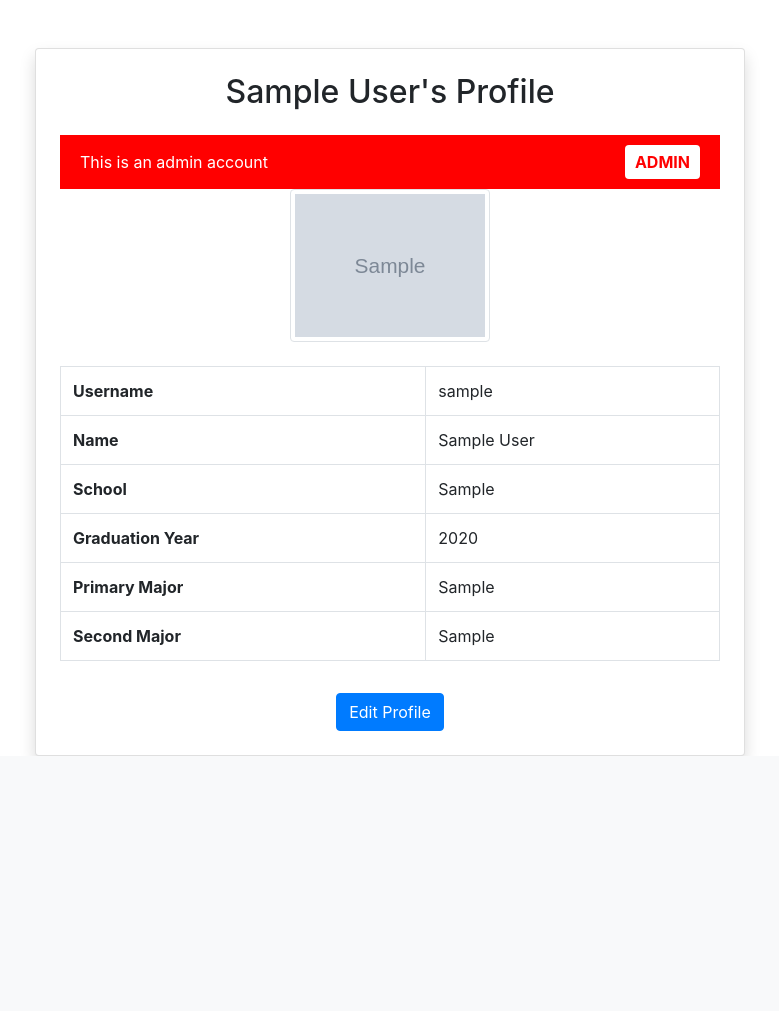
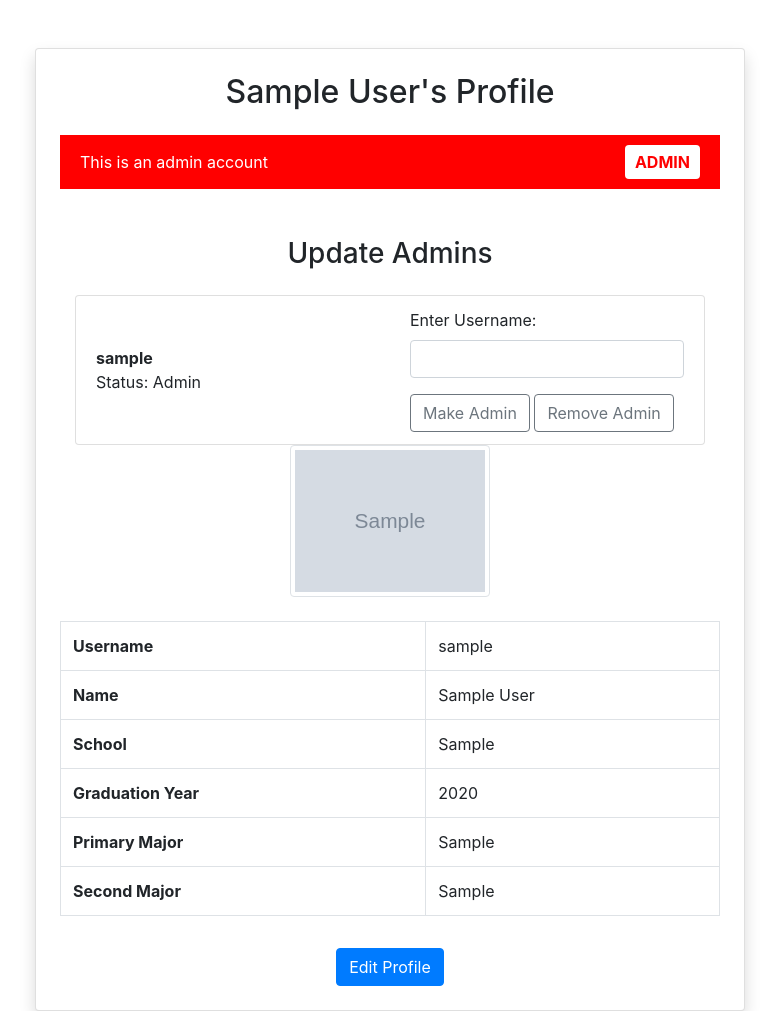
Before and after one commit to CSCI3356-Fall2024/Electronic-Eagles, a Django app: page /profile/ in a window 1280 px wide. Shown: the part 56-1067 px from the top of the page, without its empty margins (250-1029 px from the left). Before the commit the page ends 812 px from the top, so only its background shows below. Run offline with Django 5.2, Linux system fonts and the light colour scheme; a user stored in the database is signed in; tables that the repository leaves empty hold one stand-in row (values such as "Sample post"); grey boxes marked "Sample" are stand-in pictures.

Commit message:
Added Admin Button

```diff
--- a/delivery3/app/models.py
+++ b/delivery3/app/models.py
@@ -2,6 +2,8 @@ from django.db import models
 from django.contrib.auth.models import User
 from django.db.models.signals import post_save
 from django.dispatch import receiver
+from django.core.exceptions import ValidationError
+
 
 class UserProfile(models.Model):
     user = models.OneToOneField(User, on_delete=models.CASCADE)
--- a/delivery3/app/templates/profile.html
+++ b/delivery3/app/templates/profile.html
@@ -16,7 +16,42 @@
                         <span>This is an admin account</span>
                         <span class="admin-tag">ADMIN</span>
                     </div>
-                    {% endif %}
+
+                        {% if request.user.is_superuser %}
+                        <div class="container mt-5">
+                            <h3 class="text-center mb-4">Update Admins</h3>
+                            <div class="list-group">
+                               <div class="list-group-item d-flex justify-content-between align-items-center">
+                            <div>
+                                <strong>{{ user.username }}</strong>
+                            <br>
+                        Status:
+                        {% if request.user.is_superuser %}
+                            Admin
+                        {% else %}
+                            Regular User
+                        {% endif %}
+                        </div>
+                        <form method="post" action="{% url 'change_admin_status' %}">
+                            {% csrf_token %}
+                            <div class="form-group">
+                                <label for="username">Enter Username:</label>
+                                <input type="text" name="username" id="username" class="form-control" required>
+                            </div>
+                            <button type="submit" name="action" value="make_admin" class="btn btn-outline-secondary">
+                                Make Admin
+                            </button>
+                            <button type="submit" name="action" value="remove_admin" class="btn btn-outline-secondary">
+                                Remove Admin
+                            </button>
+                        </form>
+                                </div>
+                            </div>
+                        </div>
+                        {% endif %}
+                            <div class="profile-section">
+
+                        {% endif %}
                     <div class="profile-section">
                         <!-- Display profile picture if available -->
                         {% if profile.profile_picture %}
--- a/delivery3/app/views.py
+++ b/delivery3/app/views.py
@@ -1,13 +1,17 @@
 from django.shortcuts import render, redirect, get_object_or_404
-from django.contrib.auth.decorators import login_required
+from django.contrib.auth.decorators import login_required, user_passes_test
 from django.contrib.auth import logout
 from allauth.socialaccount.models import SocialAccount
 from django.contrib import messages
 from django.utils import timezone
+from django.core.exceptions import ValidationError
+from django.urls import reverse
+from django.contrib.auth.models import User
 from .models import UserProfile
 from .forms import UserProfileForm, CampaignForm
 from .models import UserProfile, Campaign
 from app import forms
+
 
 def landing_page(request):
     if request.user.is_authenticated:
@@ -15,8 +19,8 @@ def landing_page(request):
         if not profile.is_complete:
             return redirect('profile_setup')
         else:
-            return render(request, 'landing_page.html')
-    return render(request, 'landing_page.html')
+            return redirect('profile')
+    return render(request, 'base.html')
 
 
 @login_required
@@ -89,3 +93,41 @@ def edit_campaign_view(request, pk):
     else:
         form = CampaignForm(instance=campaign)
     return render(request, 'edit_campaign.html', {'form': form, 'campaign': campaign})
+
+@login_required
+@user_passes_test(lambda u: u.is_superuser)  # Ensure only superusers can access this
+def change_admin_status(request):
+    profile = get_object_or_404(UserProfile, user=request.user)
+
+    if request.method == "POST":
+        username = request.POST.get("username")
+        action = request.POST.get("action")
+
+        if not username:
+            messages.error(request, "Please enter a valid username.")
+            return render(request, 'profile.html', {'profile': profile})
+
+        try:
+            user = User.objects.get(username=username)
+            user_profile = UserProfile.objects.get(user__username=username)
+        except UserProfile.DoesNotExist:
+            messages.error(request, f"No user found with username '{username}'.")
+            return render(request, 'profile.html', {'profile': profile})
+
+        if action == "make_admin":
+            user_profile.admin = True
+            user.is_superuser = True
+            user.is_staff = True
+            messages.success(request, f"{username} has been given admin privileges.")
+        elif action == "remove_admin":
+            user_profile.admin = False
+            user.is_superuser = False
+            user.is_staff = False
+            messages.success(request, f"{username}'s admin privileges have been removed.")
+
+        user.save()
+        user_profile.save()
+
+        return render(request, 'profile.html', {'profile': profile})
+
+    return render(request, 'profile.html', {'profile': profile})
--- a/delivery3/delivery3/urls.py
+++ b/delivery3/delivery3/urls.py
@@ -30,6 +30,7 @@ urlpatterns = [
     path('campaign/create/', views.campaign_create_view, name='campaign_create'),
     path('campaign', views.active_campaigns_view, name='active_campaigns'),
     path('campaigns/edit/<int:pk>/', views.edit_campaign_view, name='edit_campaign'),
+    path('change_admin_status/', views.change_admin_status, name='change_admin_status'),
 
 ]
 
```
